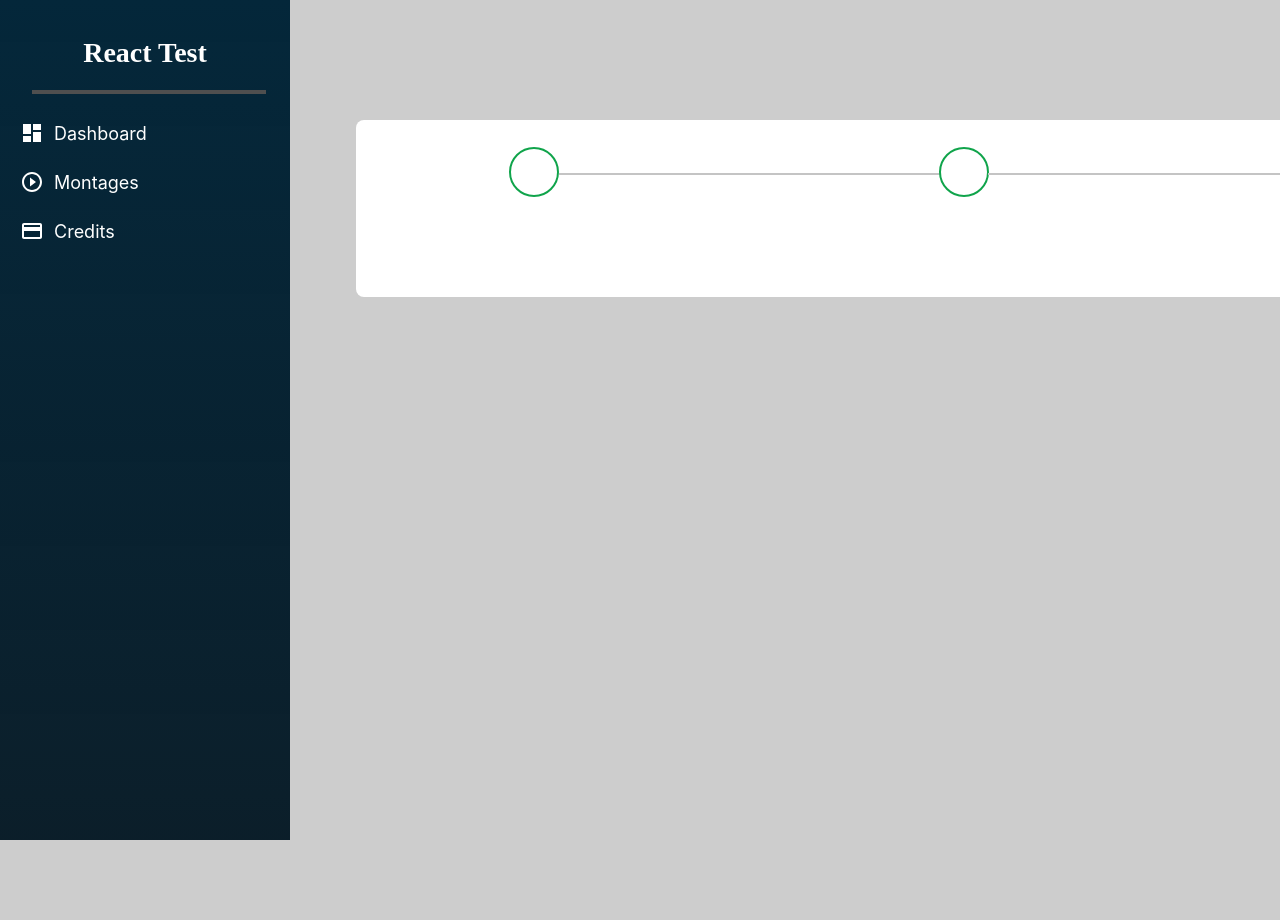
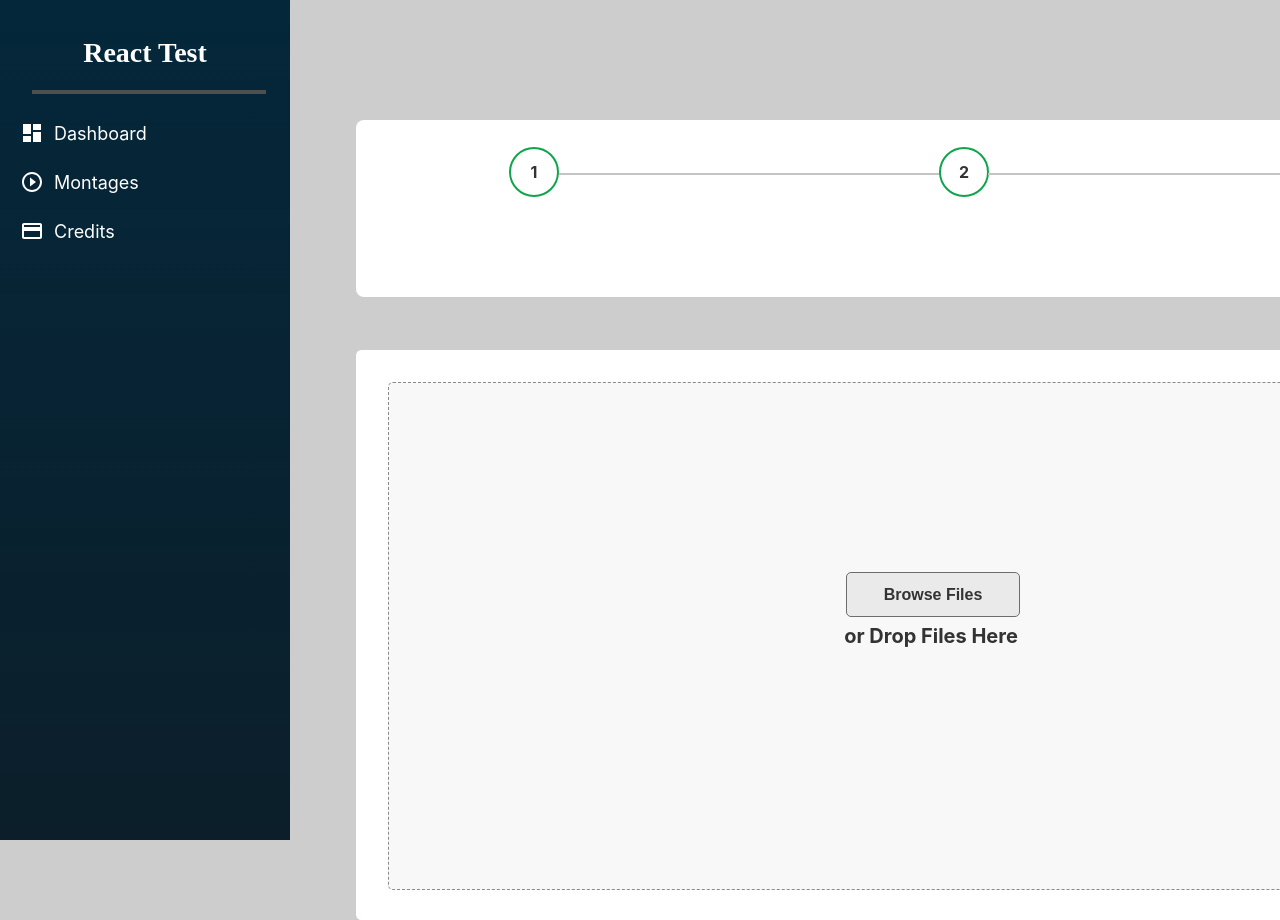
Before and after one commit to Ans155/neurobit_test, a React (Create React App) app: page / in a window 1280 px wide. Shown: the top 920 px of the page. Before the commit the page ends 800 px from the top, so only its background shows below. Built offline with nearby package versions, Linux system fonts and the light colour scheme.

Commit message:
dragNdrop

```diff
--- a/src/App.js
+++ b/src/App.js
@@ -2,7 +2,7 @@
 import './App.css';
 import SideComponent from './components/sidebar'
 import StepperComponent from './components/stepper'
-
+import FileUploadComponent from './components/browsefile'
 import React from 'react';
 import { makeStyles} from '@material-ui/core/styles';
 // import { makeStyles, createTheme, ThemeProvider } from '@material-ui/core/styles';
@@ -25,6 +25,7 @@ const App = () => {
       <div className={classes.pageContainer}>
         <SideComponent />
         <StepperComponent />
+        <FileUploadComponent />
         {/* Add the rest of your page content here */}
       </div>
     // </ThemeProvider>
--- /dev/null
+++ b/src/components/browsefile.js
@@ -0,0 +1,80 @@
+import React from 'react';
+import { makeStyles } from '@material-ui/core/styles';
+
+const useStyles = makeStyles(() => ({
+  fileUploadContainer: {
+    position: 'absolute',
+    width: '1148px',
+    height: '570px',
+    left: '356px',
+    top: '350px',
+    background: '#FFFFFF',
+    borderRadius: '5.43313px',
+
+  },
+
+  box: {
+    //boxSizing: 'border-box',
+    position: 'absolute',
+    width: '1084px',
+    height: '506px',
+    left: '32px',
+    top: '32px',
+
+    background: '#F8F8F8',
+    border: '1.5px dashed #8A8A8A',
+    borderRadius: '5px',
+    display: 'flex',
+    alignItems: 'center',
+    justifyContent: 'center',
+    flexDirection: 'column',
+    textAlign: 'center',
+    fontSize: '20px',
+    fontWeight: 'bold',
+    color: '#333333',
+
+  },
+  uploadButton: {
+    position: 'absolute',
+    width: '174px',
+    height: '45px',
+    left: '457px',
+    top: '189px',
+    background: '#EAEAEA',
+    border: '1px solid #6D6D6D',
+    borderRadius: '5px',
+    display: 'flex',
+    alignItems: 'center',
+    justifyContent: 'center',
+    fontSize: '16px',
+    fontWeight: 'bold',
+    color: '#333333',
+    cursor: 'pointer',
+  },
+}));
+
+const FileUploadComponent = () => {
+  const classes = useStyles();
+  const mystyle = {
+    fontSize: '20px',
+    fontWeight: 'bold',
+    color: '#333333',
+    left:'600px',
+
+  };
+
+  return (
+    <div className={classes.fileUploadContainer}>
+
+      <div className={classes.box}>
+        <div style={mystyle}>
+            or Drop Files Here
+        </div>
+      {/* <span> or Drop Files Here</span> */}
+      <button className={classes.uploadButton}>Browse Files</button>
+      </div>
+    </div>
+  );
+};
+
+export default FileUploadComponent;
--- a/src/components/stepper.js
+++ b/src/components/stepper.js
@@ -13,6 +13,14 @@ const useStyles = makeStyles(() => ({
     borderRadius: '8px',
     padding: '20px',
   },
+  positionedText: {
+    position: 'absolute',
+    top: '50px',
+    left: '100px',
+    fontSize: '16px',
+    fontWeight: 'bold',
+    color: '#333333',
+  },
   box1: {
     boxSizing: 'border-box',
     position: 'absolute',
@@ -23,6 +31,12 @@ const useStyles = makeStyles(() => ({
     background: '#FFFFFF',
     border: '2px solid #10A44B',
     borderRadius: '50px',
+    display: 'flex',
+    alignItems: 'center',
+    justifyContent: 'center',
+    fontSize: '16px',
+    fontWeight: 'bold',
+    color: '#333333',
   },
   box2: {
     boxSizing: 'border-box',
@@ -34,6 +48,12 @@ const useStyles = makeStyles(() => ({
     background: '#FFFFFF',
     border: '2px solid #10A44B',
     borderRadius: '50px',
+    display: 'flex',
+    alignItems: 'center',
+    justifyContent: 'center',
+    fontSize: '16px',
+    fontWeight: 'bold',
+    color: '#333333',
   },
   box3: {
     boxSizing: 'border-box',
@@ -45,6 +65,12 @@ const useStyles = makeStyles(() => ({
     background: '#FFFFFF',
     border: '2px solid #10A44B',
     borderRadius: '50px',
+    display: 'flex',
+    alignItems: 'center',
+    justifyContent: 'center',
+    fontSize: '16px',
+    fontWeight: 'bold',
+    color: '#333333',
   },
   line1: {
     position: 'absolute',
@@ -75,13 +101,20 @@ const useStyles = makeStyles(() => ({
 const StepperComponent = () => {
   const classes = useStyles();
 
+
   return (
     <div className={classes.stepperContainer}>
-      <div className={classes.box1}></div>
+      <div className={classes.box1}>
+        <span>1</span>
+      </div>
       <div className={classes.line1}></div>
-      <div className={classes.box2}></div>
+      <div className={classes.box2}>
+      <span>2</span>
+      </div>
       <div className={classes.line2}></div>
-      <div className={classes.box3}></div>
+      <div className={classes.box3}>
+      <span>3</span>
+      </div>
 
 
     </div>
```
